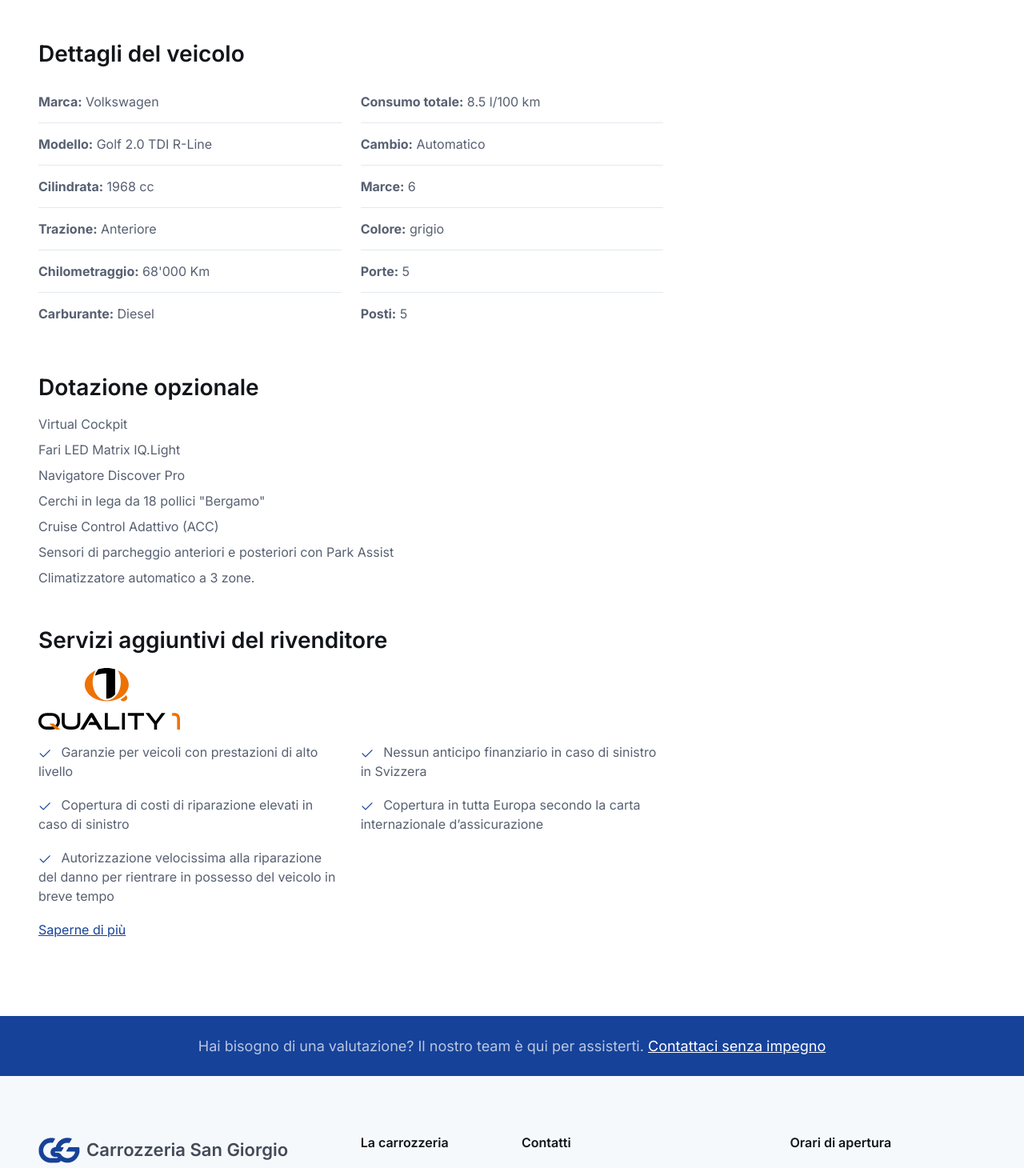
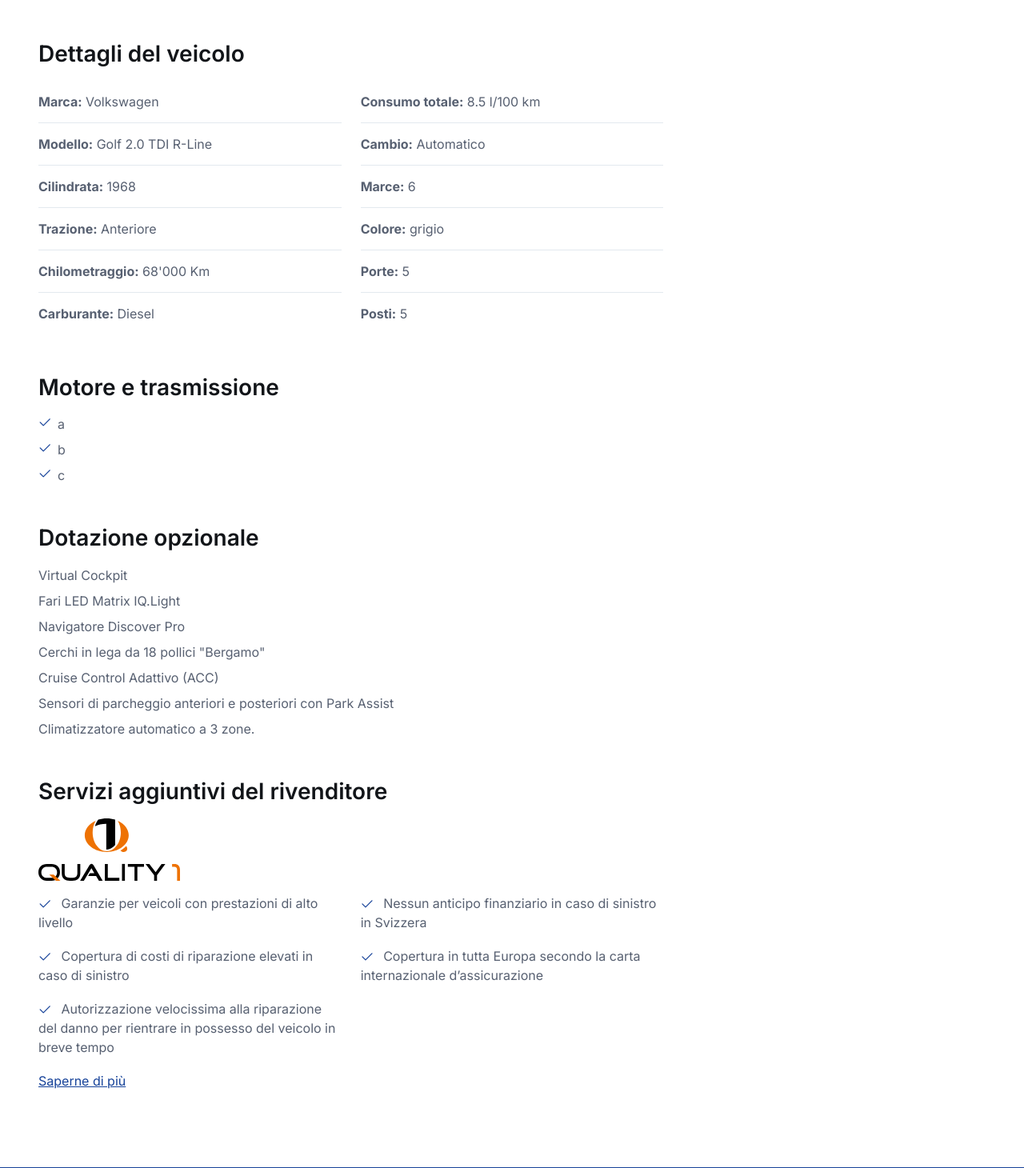
Before and after one commit to ishrid/carrozzeria_sangiorgio, a Django app: a page that uses templates/veicoli_detail.html in a window 1280 px wide. Shown: the part 1677-3137 px from the top of the page at 80% size. Run offline with Django 5.2, Linux system fonts and the light colour scheme; data comes from the database, SQL or seed files in the repository; both versions use the stored data as it was after the commit; some libraries are stand-ins or nearby versions.

Commit message:
asdfaskkplloip

```diff
--- a/templates/veicoli_detail.html
+++ b/templates/veicoli_detail.html
@@ -286,7 +286,7 @@
             -->
             <li class="list-group-item"><strong>Marca:</strong> {{ veicolo.marca }}</li>
             <li class="list-group-item"><strong>Modello:</strong> {{ veicolo.modello }}</li>
-            <li class="list-group-item"><strong>Cilindrata:</strong> {{ veicolo.cilindrata }} cc</li>
+            <li class="list-group-item"><strong>Cilindrata:</strong> {{ veicolo.cilindrata }} </li>
 
             <li class="list-group-item"><strong>Trazione:</strong> {{ veicolo.get_trazione_display }}</li>
             <li class="list-group-item"><strong>Chilometraggio:</strong> {{ veicolo.chilometraggio }} Km</li>
@@ -309,6 +309,19 @@
             </ul>
           </div>
         </div>
+
+        {% if veicolo.box1 %}
+        <h2 class="h3 mt-5 mb-3">{{veicolo.tit1}}</h2>
+        <ul class="list-unstyled mb-5">
+          {% for item in veicolo.box1|splitlines %}
+            {% if item %}
+              <li class="d-flex align-items-baseline mb-2">
+               <i class="ai-check text-primary me-2"></i> {{ item }}
+              </li>
+            {% endif %}
+          {% endfor %}
+        </ul>
+        {% endif %}
 
         {% if veicolo.dotazione_opzionale %}
         <h2 class="h3 mt-5 mb-3">Dotazione opzionale</h2>
--- a/vendita/admin.py
+++ b/vendita/admin.py
@@ -24,6 +24,9 @@ class VeicoloInVenditaAdmin(admin.ModelAdmin):
             # ✅ CORREZIONE: Aggiunta la virgola finale
             'fields': ('colore',)
         }),
+        ('Motore e trasmissione', {
+            'fields': ('tit1','box1')
+        }),
         ('Dotazione', {
             'fields': ('dotazione_opzionale',)
         }),
--- a/vendita/models.py
+++ b/vendita/models.py
@@ -56,8 +56,11 @@ class VeicoloInVendita(models.Model):
     numero_porte = models.IntegerField(verbose_name="Numero Porte", blank=True, null=True)
     numero_posti = models.IntegerField(verbose_name="Numero Posti", blank=True, null=True)
     potenza_cv = models.IntegerField(verbose_name="Potenza (CV)", blank=True, null=True)
-    cilindrata = models.IntegerField(verbose_name="Cilindrata (cc)", blank=True, null=True)
+    cilindrata = models.CharField(verbose_name="Cilindrata", blank=True, null=True)
 
+
+    tit1 = models.CharField(verbose_name="Motore e trasmissione", default="Motore e trasmissione", blank=True, null=True)
+    box1 = models.TextField(verbose_name="Box 1", blank=True, null=True)
     # Dotazione opzionale (può essere un JSONField per maggiore flessibilità o TextField per una lista semplice)
     dotazione_opzionale = models.TextField(
         blank=True,
```
Also changed, not shown: db.sqlite3, vendita/migrations/0007_veicoloinvendita_box1_veicoloinvendita_tit1_and_more.py (added).
